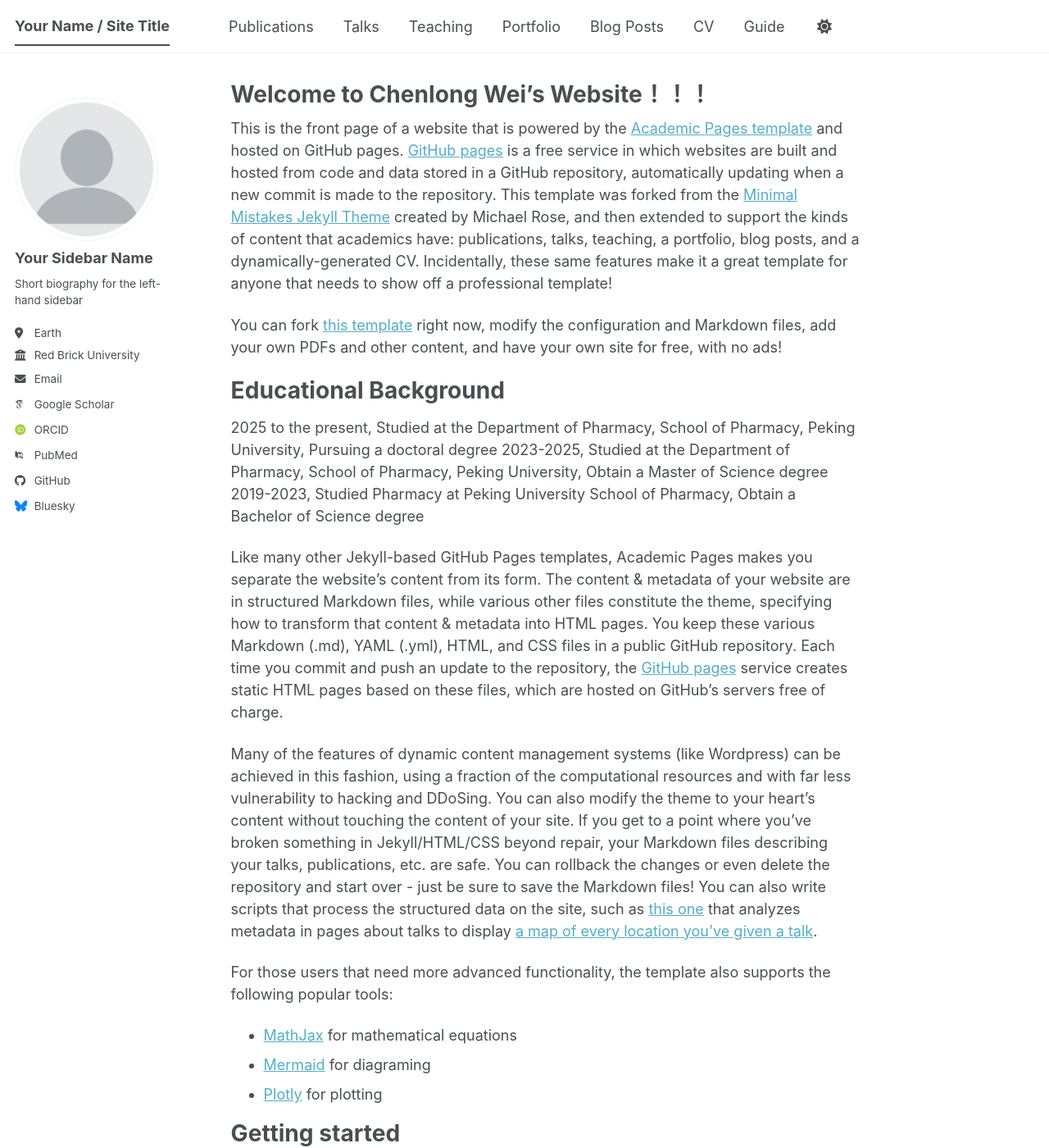
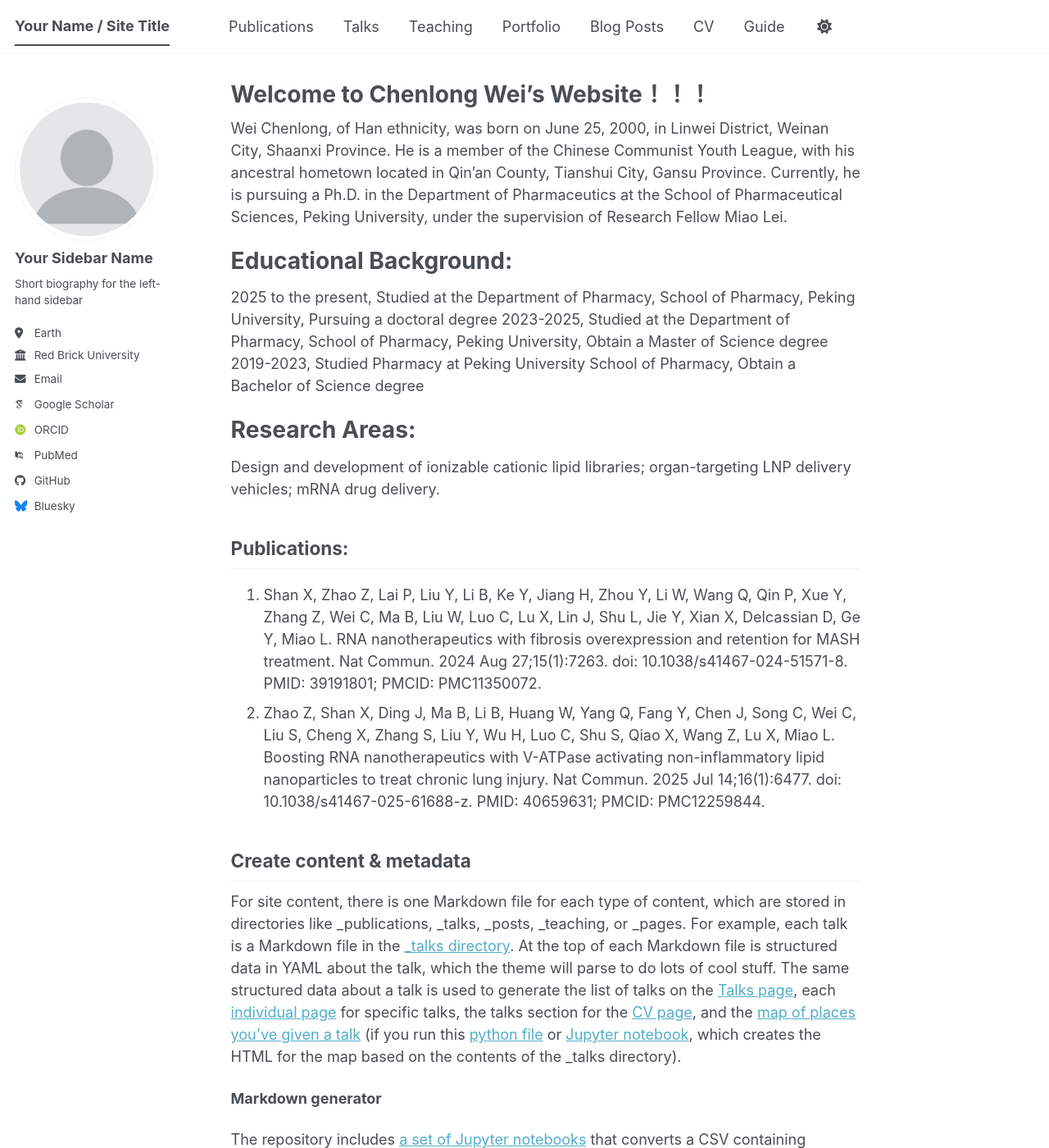
Before and after one commit to Vicwei0625/Vicwei0625.github.io, a Jekyll site: the page built from _pages/about.md, in a window 1280 px wide and 1400 px high. Shown: the whole window at 82% size. Built offline with Jekyll 4.4.1, drawn with Linux system fonts in a browser that asks for light colours; some web fonts are replaced; a script bundle is joined from its source files by our own code; library files that are not in the unit come from our copies; some of the changed text lies outside the part shown.

Commit message:
Update about.md

```diff
--- a/_pages/about.md
+++ b/_pages/about.md
@@ -7,38 +7,24 @@ redirect_from:
   - /about.html
 ---
 
-This is the front page of a website that is powered by the [Academic Pages template](https://github.com/academicpages/academicpages.github.io) and hosted on GitHub pages. [GitHub pages](https://pages.github.com) is a free service in which websites are built and hosted from code and data stored in a GitHub repository, automatically updating when a new commit is made to the repository. This template was forked from the [Minimal Mistakes Jekyll Theme](https://mmistakes.github.io/minimal-mistakes/) created by Michael Rose, and then extended to support the kinds of content that academics have: publications, talks, teaching, a portfolio, blog posts, and a dynamically-generated CV. Incidentally, these same features make it a great template for anyone that needs to show off a professional template!
+Wei Chenlong, of Han ethnicity, was born on June 25, 2000, in Linwei District, Weinan City, Shaanxi Province. He is a member of the Chinese Communist Youth League, with his ancestral hometown located in Qin'an County, Tianshui City, Gansu Province. Currently, he is pursuing a Ph.D. in the Department of Pharmaceutics at the School of Pharmaceutical Sciences, Peking University, under the supervision of Research Fellow Miao Lei.
 
- You can fork [this template](https://github.com/academicpages/academicpages.github.io) right now, modify the configuration and Markdown files, add your own PDFs and other content, and have your own site for free, with no ads!
-
-Educational Background
+Educational Background:
 ======
 2025 to the present, Studied at the Department of Pharmacy, School of Pharmacy, Peking University, Pursuing a doctoral degree
 2023-2025, Studied at the Department of Pharmacy, School of Pharmacy, Peking University, Obtain a Master of Science degree
 2019-2023, Studied Pharmacy at Peking University School of Pharmacy, Obtain a Bachelor of Science degree
 
+Research Areas:
+======
+Design and development of ionizable cationic lipid libraries;
+organ-targeting LNP delivery vehicles;
+mRNA drug delivery.
 
-Like many other Jekyll-based GitHub Pages templates, Academic Pages makes you separate the website's content from its form. The content & metadata of your website are in structured Markdown files, while various other files constitute the theme, specifying how to transform that content & metadata into HTML pages. You keep these various Markdown (.md), YAML (.yml), HTML, and CSS files in a public GitHub repository. Each time you commit and push an update to the repository, the [GitHub pages](https://pages.github.com/) service creates static HTML pages based on these files, which are hosted on GitHub's servers free of charge.
-
-Many of the features of dynamic content management systems (like Wordpress) can be achieved in this fashion, using a fraction of the computational resources and with far less vulnerability to hacking and DDoSing. You can also modify the theme to your heart's content without touching the content of your site. If you get to a point where you've broken something in Jekyll/HTML/CSS beyond repair, your Markdown files describing your talks, publications, etc. are safe. You can rollback the changes or even delete the repository and start over - just be sure to save the Markdown files! You can also write scripts that process the structured data on the site, such as [this one](https://github.com/academicpages/academicpages.github.io/blob/master/talkmap.ipynb) that analyzes metadata in pages about talks to display [a map of every location you've given a talk](https://academicpages.github.io/talkmap.html).
-
-For those users that need more advanced functionality, the template also supports the following popular tools:
-- [MathJax](https://www.mathjax.org/) for mathematical equations
-- [Mermaid](https://mermaid.js.org/) for diagraming
-- [Plotly](https://plotly.com/javascript/) for plotting
-
-Getting started
-======
-1. Register a GitHub account if you don't have one and confirm your e-mail (required!)
-1. Fork [this template](https://github.com/academicpages/academicpages.github.io) by clicking the "Use this template" button in the top right.
-1. Go to the repository's settings (rightmost item in the tabs that start with "Code", should be below "Unwatch"). Rename the repository "[your GitHub username].github.io", which will also be your website's URL.
-1. Set site-wide configuration and create content & metadata (see below -- also see [this set of diffs](https://archive.is/3TPas) showing what files were changed to set up [an example site](https://getorg-testacct.github.io) for a user with the username "getorg-testacct")
-1. Upload any files (like PDFs, .zip files, etc.) to the files/ directory. They will appear at https://[your GitHub username].github.io/files/example.pdf.
-1. Check status by going to the repository settings, in the "GitHub pages" section
-
-Site-wide configuration
+Publications:
 ------
-The main configuration file for the site is in the base directory in [_config.yml](https://github.com/academicpages/academicpages.github.io/blob/master/_config.yml), which defines the content in the sidebars and other site-wide features. You will need to replace the default variables with ones about yourself and your site's github repository. The configuration file for the top menu is in [_data/navigation.yml](https://github.com/academicpages/academicpages.github.io/blob/master/_data/navigation.yml). For example, if you don't have a portfolio or blog posts, you can remove those items from that navigation.yml file to remove them from the header.
+1. Shan X, Zhao Z, Lai P, Liu Y, Li B, Ke Y, Jiang H, Zhou Y, Li W, Wang Q, Qin P, Xue Y, Zhang Z, Wei C, Ma B, Liu W, Luo C, Lu X, Lin J, Shu L, Jie Y, Xian X, Delcassian D, Ge Y, Miao L. RNA nanotherapeutics with fibrosis overexpression and retention for MASH treatment. Nat Commun. 2024 Aug 27;15(1):7263. doi: 10.1038/s41467-024-51571-8. PMID: 39191801; PMCID: PMC11350072.
+2. Zhao Z, Shan X, Ding J, Ma B, Li B, Huang W, Yang Q, Fang Y, Chen J, Song C, Wei C, Liu S, Cheng X, Zhang S, Liu Y, Wu H, Luo C, Shu S, Qiao X, Wang Z, Lu X, Miao L. Boosting RNA nanotherapeutics with V-ATPase activating non-inflammatory lipid nanoparticles to treat chronic lung injury. Nat Commun. 2025 Jul 14;16(1):6477. doi: 10.1038/s41467-025-61688-z. PMID: 40659631; PMCID: PMC12259844.
 
 Create content & metadata
 ------
```
